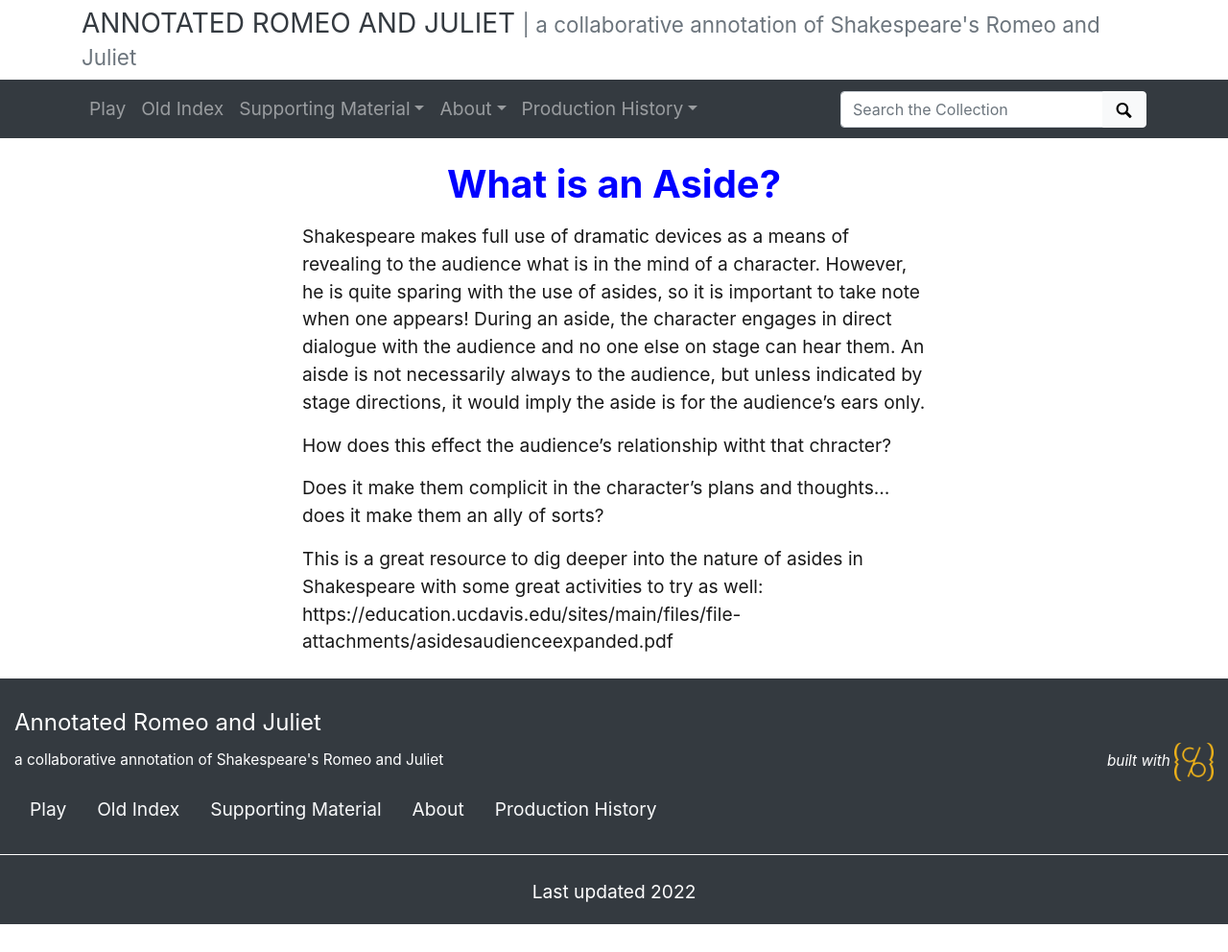
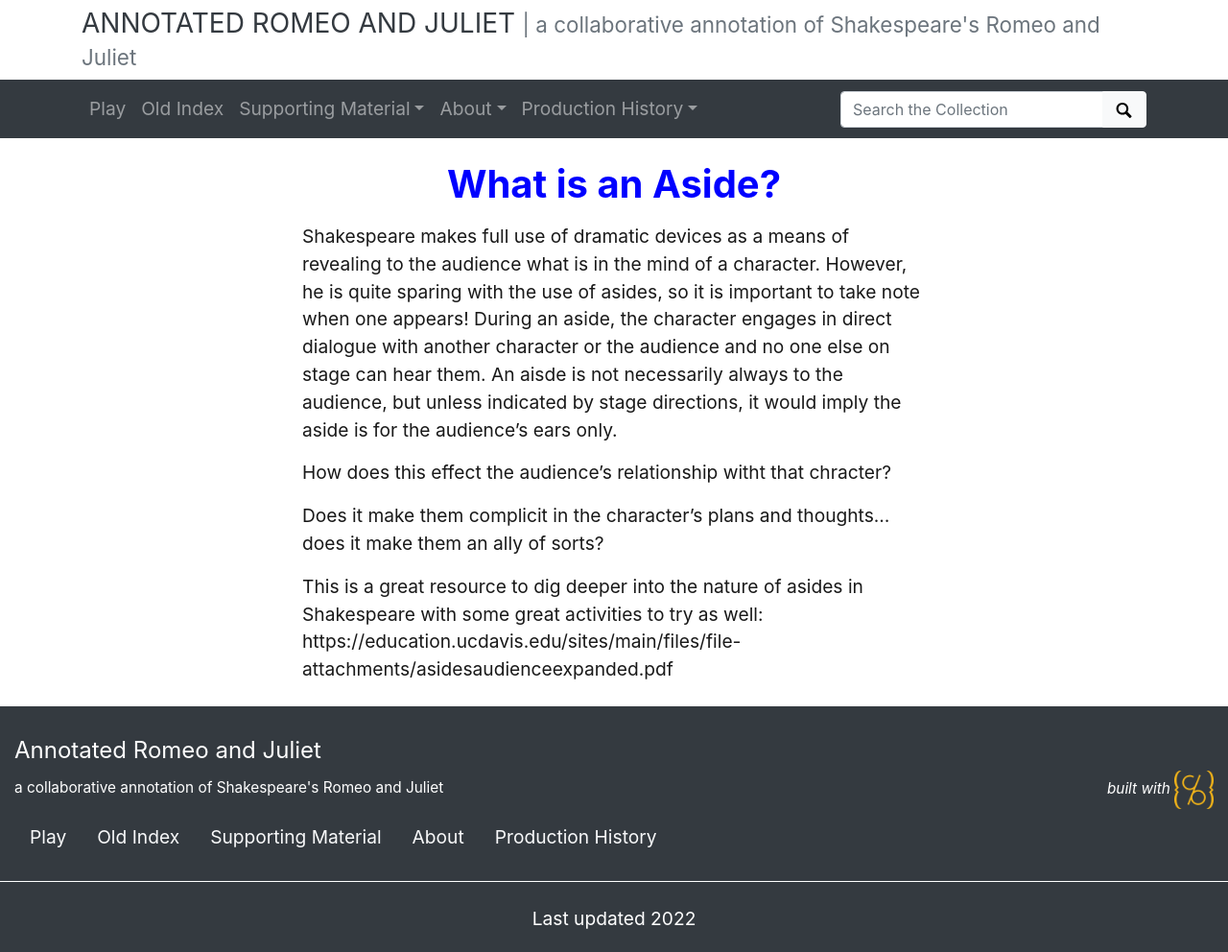
Before and after one commit to thecdil/romeoandjuliet, a Jekyll site: the page built from pages/Asides.md, in a window 1280 px wide. Shown: the whole page at 96% size. Built offline with Jekyll 4.4.1, drawn with Linux system fonts in a browser that asks for light colours; before the commit the page ends 963 px from its top, so only the background shows below that.

Commit message:
Update Asides.md

```diff
--- a/pages/Asides.md
+++ b/pages/Asides.md
@@ -5,7 +5,7 @@
 ---
 # **<center><font color="blue">What is an Aside?</font></center>**
 
-Shakespeare makes full use of dramatic devices as a means of revealing to the audience what is in the mind of a character. However, he is quite sparing with the use of asides, so it is important to take note when one appears! During an aside, the character engages in direct dialogue with the audience and no one else on stage can hear them. An aisde is not necessarily always to the audience, but unless indicated by stage directions, it would imply the aside is for the audience's ears only.
+Shakespeare makes full use of dramatic devices as a means of revealing to the audience what is in the mind of a character. However, he is quite sparing with the use of asides, so it is important to take note when one appears! During an aside, the character engages in direct dialogue with another character or the audience and no one else on stage can hear them. An aisde is not necessarily always to the audience, but unless indicated by stage directions, it would imply the aside is for the audience's ears only.
 
 How does this effect the audience's relationship witht that chracter?
 
```
